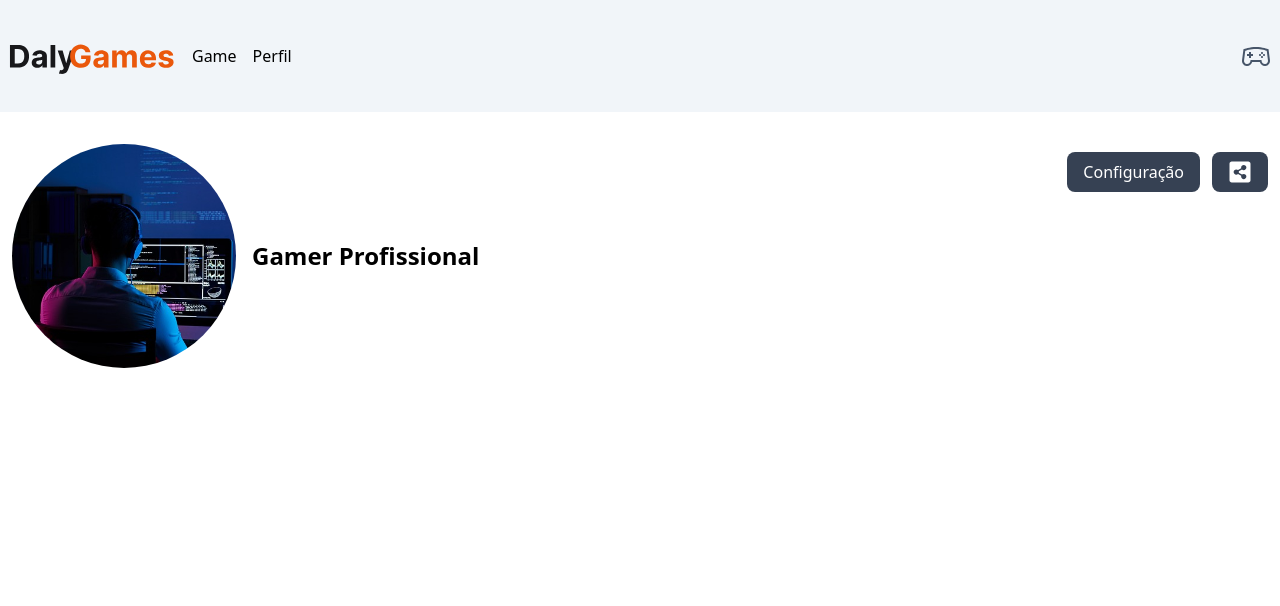
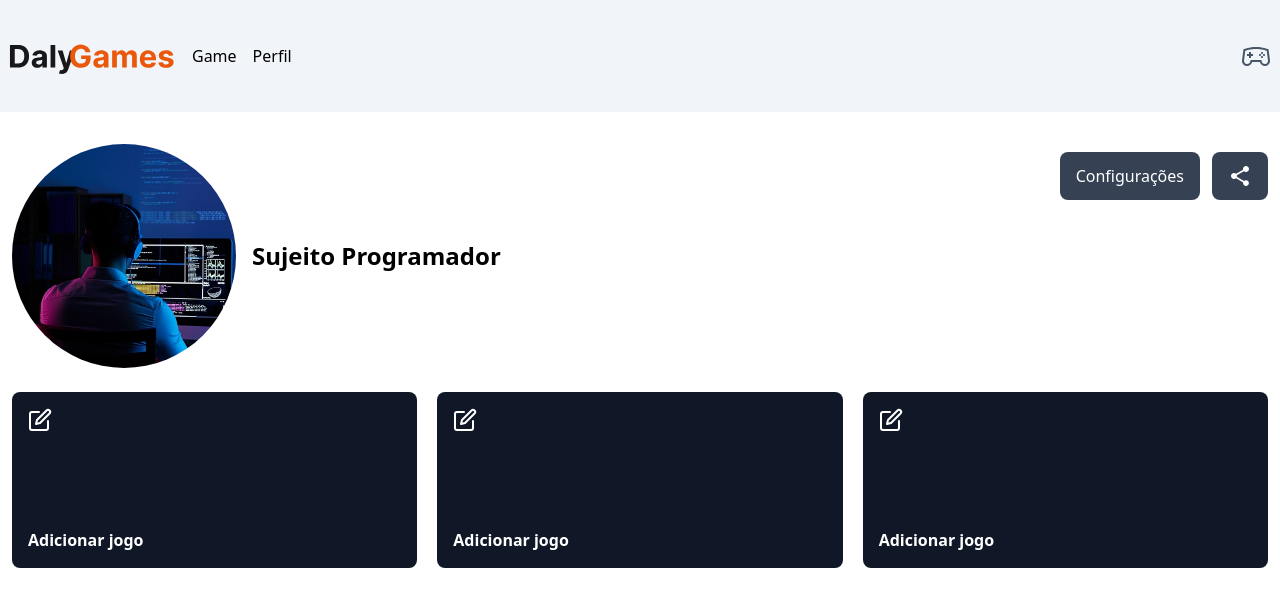
Before and after one commit to veigarj/dalygame, a Next.js app: page /profile in a window 1280 px wide. Shown: the top 606 px of the page. Built offline with nearby package versions, Linux system fonts and the light colour scheme.

Commit message:
feat: page profile

```diff
--- /dev/null
+++ b/src/app/profile/components/favorite/index.tsx
@@ -0,0 +1,57 @@
+"use client"
+import { useState } from 'react'
+import { FiEdit, FiX } from 'react-icons/fi'
+
+export function FavoriteCard() {
+  const [input, setInput] = useState("")
+  const [showInput, setShowInput] = useState(false);
+  const [gameName, setGameName] = useState("")
+
+  function handleButton() {
+    setShowInput(!showInput)
+
+    if (input !== "") {
+      setGameName(input)
+    }
+
+    setInput("")
+  }
+
+
+  return (
+    <div className="w-full bg-gray-900 p-4 h-44 text-white rounded-lg flex justify-between flex-col">
+      {showInput ? (
+        <div className="flex items-center justify-center gap-3">
+          <input
+            className="w-full rounded-md h-8 text-black bg-slate-100 px-2"
+            type="text"
+            value={input}
+            onChange={(event) => setInput(event.target.value)}
+          />
+          <button onClick={handleButton}>
+            <FiX size={24} color="#FFF" />
+          </button>
+        </div>
+      ) : (
+        <button
+          className="self-start hover:scale-110 duration-200 transition-all"
+          onClick={handleButton}
+        >
+          <FiEdit size={24} color="#FFF" />
+        </button>
+      )}
+
+      {gameName && (
+        <div>
+          <span className="text-white">Jogo Favorito:</span>
+          <p className="font-bold text-white">{gameName}</p>
+        </div>
+      )}
+
+      {!gameName && (
+        <p className="font-bold text-white">Adicionar jogo</p>
+      )}
+
+    </div>
+  )
+}
--- a/src/app/profile/page.tsx
+++ b/src/app/profile/page.tsx
@@ -1,31 +1,60 @@
 import { Container } from "@/components/container";
 import Image from "next/image";
 import userImg from "@/assets/user.png"
-import { FaShareAlt, FaShareAltSquare } from "react-icons/fa";
+import { IoMdShare } from "react-icons/io";
+import { Metadata } from "next";
+
+import { FavoriteCard } from "@/app/profile/components/favorite"
+
+
+export const metadata: Metadata = {
+    title: "Meu perfil - Daly Games sua plataforma de jogos!",
+    description: "Perfil Game pro | Daly Games sua plataforma de jogos!"
+  }
 
   export default function Profile() {
     return (
       <main className="w-full text-black">
-        <Container >
-            <section className="mt-8 mb-6 flex flex-col items-center justify-between relative gap-3 sm:flex-row">
+        <Container>
+          <section
+            className="mt-8 mb-6 flex flex-col items-center justify-between relative gap-3 sm:flex-row"
+          >
             <div className="w-full flex items-center gap-4 text-lg flex-col sm:flex-row justify-center sm:justify-normal">
               <Image
                 src={userImg}
-                    alt="Imagem de perfil do usuario"
+                alt="Imagem perfil do usuario"
                 className="rounded-full w-56 h-56 object-cover"
               />
 
-                    <h1 className="font-bold text-2xl"> Gamer Profissional </h1>
+              <h1 className="font-bold text-2xl">Sujeito Programador</h1>
             </div>
+
             <div className="sm:absolute top-0 right-0 gap-3 flex items-center justify-center mt-2">
-                    <button className="bg-gray-700 px-4 py-2 rounded-lg text-white">
-                        Configuração
+              <button className="bg-gray-700 px-4 py-3 rounded-lg text-white">
+                Configurações
               </button>
-                    <button className="bg-gray-700 px-4 py-2 rounded-lg">
-                        <FaShareAltSquare size={24} color="#fff"/>
+              <button className="bg-gray-700 px-4 py-3 rounded-lg">
+                <IoMdShare size={24} color="#FFF" />
               </button>
             </div>
+
           </section>
+
+
+          <section className="flex flex-wrap gap-5 flex-col md:flex-row">
+            <div className="flex-grow flex-wrap">
+              <FavoriteCard />
+            </div>
+
+            <div className="flex-grow flex-wrap">
+              <FavoriteCard />
+            </div>
+
+            <div className="flex-grow flex-wrap">
+              <FavoriteCard />
+            </div>
+          </section>
+
         </Container>
       </main>
     )
```
Lines whose indentation alone changed are shown as unchanged.
